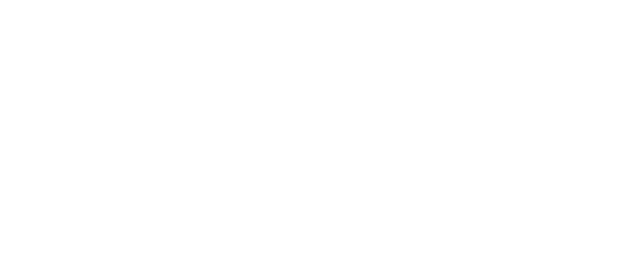
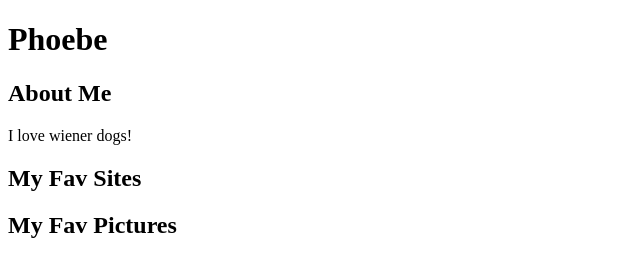
Before and after one commit to png8-1631463/png8-1631463.github.io, a plain HTML site: page tags.html in a window 1280 px wide. Shown: the whole page, without its empty margins (0-640 px from the left). Drawn offline with Linux system fonts and the light colour scheme.

Commit message:
Update tags.html

```diff
--- a/tags.html
+++ b/tags.html
@@ -1,8 +1,13 @@
 <!DOCTYPE html>
 <html>
     <head>
-        <title>Phoebe's Website</title>
+        <title>Phoebe's Webstie</title>
     </head>
     <body>
+        <h1>Phoebe</h1>
+        <h2>About Me</h2>
+        <p>I love wiener dogs!</p>
+        <h2>My Fav Sites<h2>
+        <h2>My Fav Pictures<h2>
     </body>
 </html>
```
